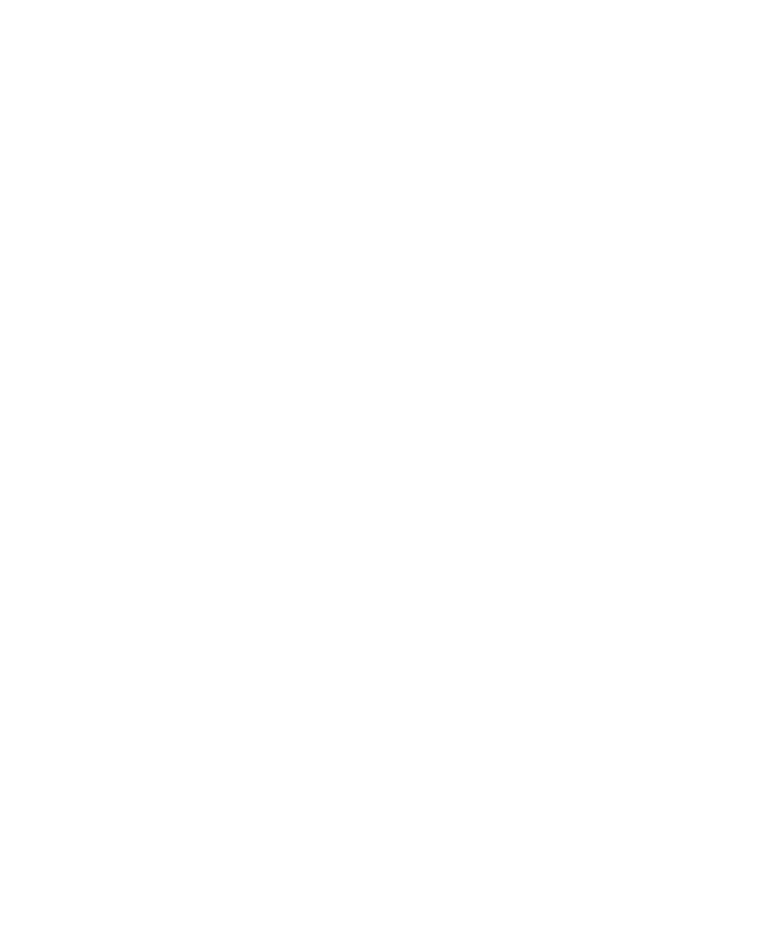
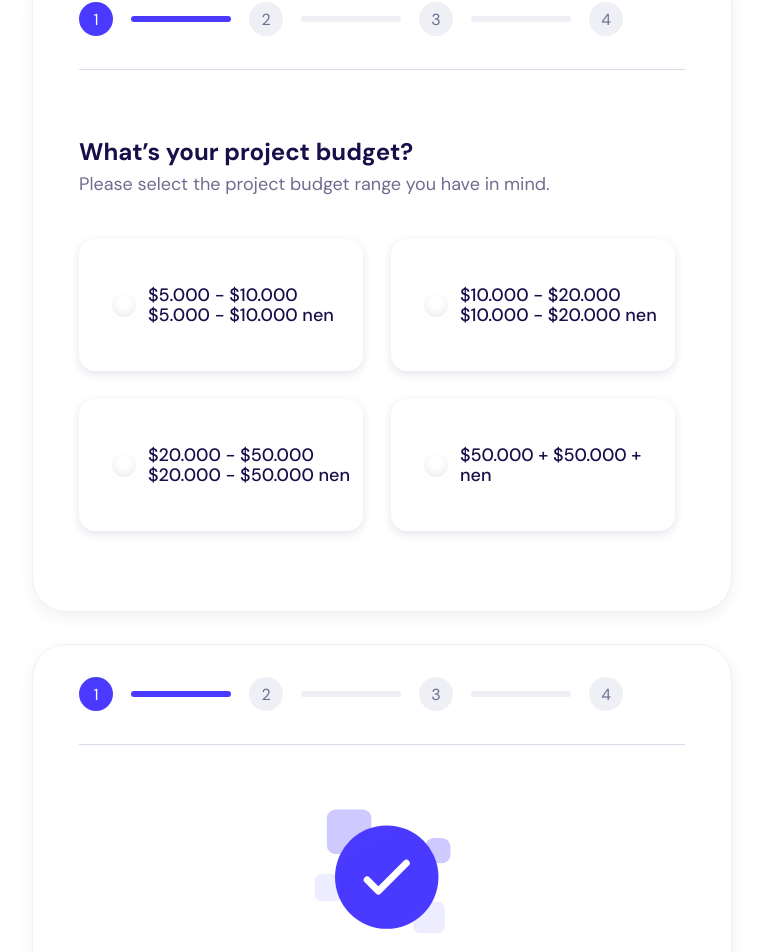
Before and after one commit to yuKalashnikova2/questionnaire, a Vue app: page / in a window 1280 px wide. Shown: the part 1688-2640 px from the top of the page, without its empty margins (258-1021 px from the left). Before the commit the page ends 1364 px from the top, so only its background shows below. Built offline with nearby package versions, Linux system fonts and the light colour scheme.

Commit message:
reafactor(Form): add props

```diff
--- a/src/App.vue
+++ b/src/App.vue
@@ -22,6 +22,12 @@ export default {
       phone: '',
       company: '',
       inputForm: false,
+      formInfo: [
+        {title: 'Contact details' , subtitle: 'Lorem ipsum dolor sit amet consectetur adipisc.', id: 'input'},
+        {title: 'Our services' , subtitle: 'Please select which service you are interested in.',  id: 'checkbox'},
+        {title: 'What’s your project budget?' , subtitle: 'Please select the project budget range you have in mind.',  id: 'radio'},
+        {title: 'Submit your quote request' , subtitle: 'Please review all the information you previously typed in the past steps, and if all is okay, submit your message to receive a project quote in 24 - 48 hours.',  id: 'submit'},
+      ],
       services: [
         {
           label: 'Development',
@@ -83,7 +89,7 @@ export default {
         free to add as much detail as needed.
       </div>
 
-      <Form>
+      <Form :formInfo="formInfo">
         <div v-for="price in prices" :key="price.id">
             <Radio
             :value="price.quantity"
--- a/src/components/Form.vue
+++ b/src/components/Form.vue
@@ -3,6 +3,12 @@ import Button from './Button.vue'
 export default {
   components: {
     Button,
+  },
+  props: {
+    formInfo: {
+      type: Array,
+      required: true,
+    },
   },
   data() {
     return {
@@ -28,7 +34,7 @@ export default {
 </script>
 <template>
   <div class="form">
-    <div class="form-block">
+    <div class="form-block" v-for="info in formInfo" :key="info.id">
       <ul class="form-block__steps-list">
         <li
           class="form-block__steps-list__step"
@@ -53,11 +59,26 @@ export default {
         </li>
       </ul>
 
-      <div class="form-block__contact-details">
-        <h2 class="form-block__contact-details__title">Contact details</h2>
-        <span class="form-block__contact-details__text"
-          >Lorem ipsum dolor sit amet consectetur adipisc.</span
-        >
+      <div
+        :class="[
+          'form-block__contact-details',
+          info.id === 'submit' ? 'form-block__contact-details_text-center' : '',
+        ]"
+      >
+        <img
+          class="form-block__contact-details__img"
+          src="/assets/svg/form-submit.svg"
+          alt="submit"
+          v-if="info.id === 'submit'"
+        />
+        <h2 class="form-block__contact-details__title">{{ info.title }}</h2>
+        <span class="form-block__contact-details__text">{{
+          info.subtitle
+        }}</span>
+        <div class="button-form__submit" v-if="info.id === 'submit'">
+          <Button label="Submit" />
+        </div>
+
         <div class="form-block__slots">
           <slot></slot>
         </div>
@@ -129,8 +150,16 @@ export default {
     }
     &__contact-details {
       margin-top: 64px;
-      // margin-bottom: 40px;
       text-align: start;
+      &_text-center {
+        text-align: center;
+      }
+      &__img {
+        width: 157px;
+        height: 143px;
+        padding-bottom: 18px;
+        margin: auto;
+      }
       &__title {
         color: #170f49;
         font-feature-settings: 'clig' off, 'liga' off;
@@ -169,4 +198,7 @@ export default {
   background-color: #eff0f6;
   color: #6f6c90;
 }
+.button-form__submit {
+  padding-top: 12px;
+}
 </style>
```
Also changed, not shown: public/assets/svg/form-submit.svg (added).
